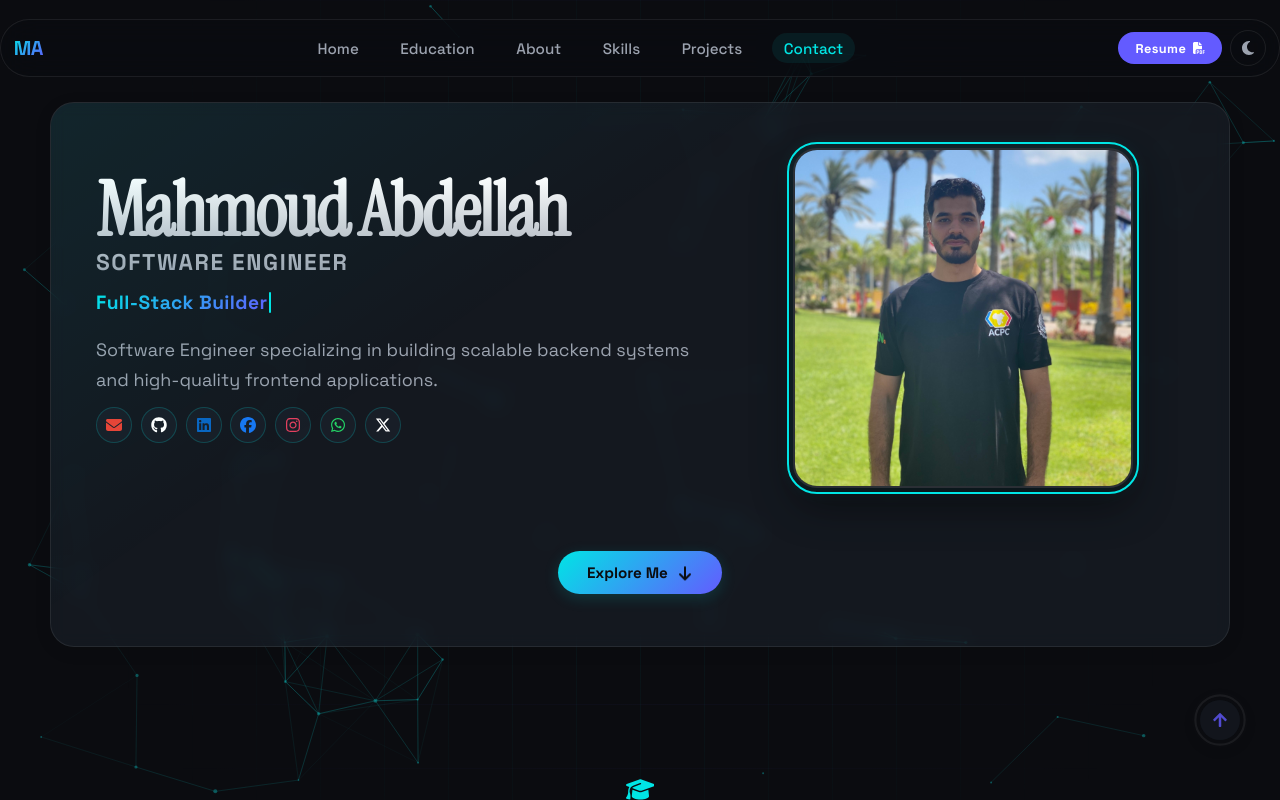
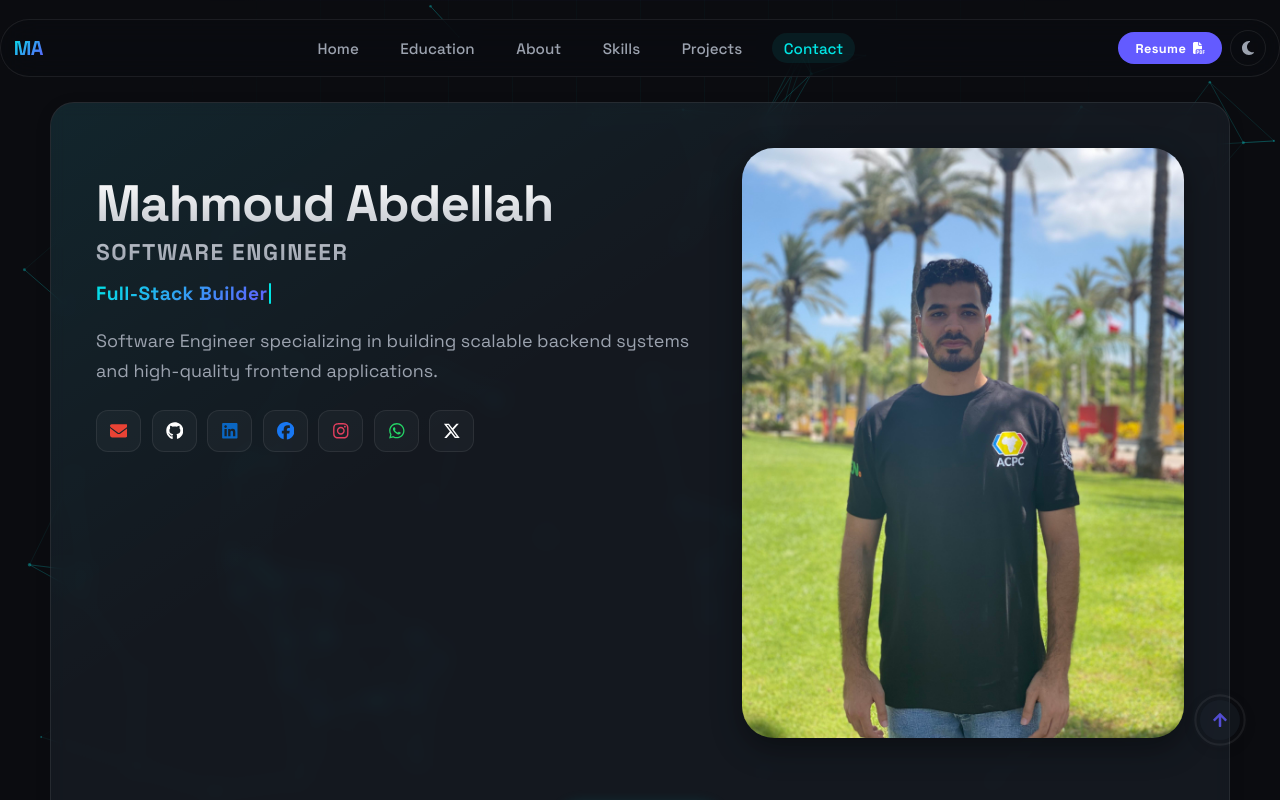
Before and after one commit to Mahmoud142/Mahmoud-Abdellah, a React (Vite) app: page / in a window 1280 px wide. Shown: the top 800 px of the page. Built offline with nearby package versions, Linux system fonts and the light colour scheme.

Commit message:
style: apply modern tech font styling to hero typography

```diff
--- a/src/components/Hero/Hero.css
+++ b/src/components/Hero/Hero.css
@@ -4,6 +4,26 @@
     gap: clamp(1.1rem, 2.4vw, 1.9rem);
     padding: clamp(1.5rem, 3.5vw, 3rem);
     background: var(--color-hero-bg);
+    position: relative;
+    /* Subtle dot-matrix pattern */
+    background-image: radial-gradient(var(--color-border) 1px, transparent 1px);
+    background-size: 24px 24px;
+    background-position: center;
+}
+
+.hero::before {
+    content: "";
+    position: absolute;
+    inset: 0;
+    background: linear-gradient(180deg, var(--color-hero-bg) 0%, transparent 20%, transparent 80%, var(--color-hero-bg) 100%),
+        radial-gradient(ellipse at center, transparent 0%, var(--color-hero-bg) 70%);
+    pointer-events: none;
+    z-index: 0;
+}
+
+.hero>* {
+    position: relative;
+    z-index: 1;
 }
 
 .status-card {
@@ -99,10 +119,12 @@
 .hero-copy h1,
 .status-card h1 {
     margin: 0;
-    font-family: 'Instrument Serif', serif;
-    font-size: clamp(2.2rem, 7.2vw, 4.7rem);
-    line-height: 0.92;
-    letter-spacing: -0.03em;
+    /* Changed to a clean, simple tech font */
+    font-family: 'Space Grotesk', 'Fira Code', 'Roboto Mono', monospace;
+    font-size: clamp(1.8rem, 5vw, 3.2rem);
+    font-weight: 700;
+    line-height: 1.1;
+    letter-spacing: -0.02em;
     color: var(--color-text-primary);
     text-wrap: balance;
     background: var(--gradient-metallic);
@@ -155,35 +177,49 @@
 .hero-social-icons {
     display: flex;
     flex-wrap: wrap;
-    gap: 0.55rem;
-    margin-top: 0.82rem;
+    gap: 0.65rem;
+    margin-top: 1.5rem;
 }
 
 .hero-social-icon {
-    width: 2.25rem;
-    height: 2.25rem;
-    border-radius: 50%;
+    width: auto;
+    min-width: 2.6rem;
+    height: 2.6rem;
+    padding: 0 0.8rem;
+    border-radius: 12px;
+    /* Smooth rounded rectangle instead of circle */
     display: inline-flex;
     align-items: center;
     justify-content: center;
     color: var(--color-accent);
-    border: 1px solid rgba(0, 229, 229, 0.2);
-    background: var(--color-bg-surface);
+    /* Frosted glass effect */
+    background: rgba(255, 255, 255, 0.03);
+    border: 1px solid rgba(255, 255, 255, 0.08);
+    /* Minimalist thin border */
+    backdrop-filter: blur(8px);
+    -webkit-backdrop-filter: blur(8px);
     text-decoration: none;
-    transition: transform 160ms ease, border-color 180ms ease;
-    will-change: transform;
+    transition: all 0.3s cubic-bezier(0.25, 1, 0.5, 1);
+    will-change: transform, box-shadow;
 }
 
 .hero-social-icon svg {
-    width: 1rem;
-    height: 1rem;
+    width: 1.1rem;
+    height: 1.1rem;
+    transition: transform 0.3s ease;
 }
 
 .hero-social-icon:hover {
-    transform: translateY(-3px);
-    border-color: var(--color-accent);
-    background: var(--color-accent-glow);
-    box-shadow: 0 8px 24px var(--color-accent-glow);
+    transform: translateY(-4px);
+    background: var(--color-bg-surface);
+    color: var(--color-text-primary);
+    /* Use the inherent color (if set via inline style) for the border, or fallback to glowing white */
+    border-color: currentColor;
+    box-shadow: 0 8px 25px rgba(0, 0, 0, 0.4), 0 0 15px currentColor;
+}
+
+.hero-social-icon:hover svg {
+    transform: scale(1.15);
 }
 
 .primary-link,
@@ -276,7 +312,21 @@
 }
 
 
-@keyframes profile-float {
+@keyframes frame-flow {
+    0% {
+        background-position: 0% 50%;
+    }
+
+    50% {
+        background-position: 100% 50%;
+    }
+
+    100% {
+        background-position: 0% 50%;
+    }
+}
+
+@keyframes float-wrapper {
 
     0%,
     100% {
@@ -284,39 +334,75 @@
     }
 
     50% {
-        transform: translateY(-3%);
+        transform: translateY(-15px);
     }
 }
 
-.hero-profile-image {
+/* Organic pro morphing shape */
+@keyframes morph-frame {
+    0% {
+        border-radius: 60% 40% 30% 70% / 60% 30% 70% 40%;
+    }
+
+    50% {
+        border-radius: 30% 60% 70% 40% / 50% 60% 30% 60%;
+    }
+
+    100% {
+        border-radius: 60% 40% 30% 70% / 60% 30% 70% 40%;
+    }
+}
+
+.hero-image-wrapper {
+    position: relative;
     width: 92%;
-    max-width: 340px;
+    max-width: 320px;
     justify-self: center;
     aspect-ratio: 1 / 1;
-    object-fit: cover;
-    border-radius: 24px;
-    border: 2px solid rgba(255, 255, 255, 0.1);
-    outline: 2px solid var(--color-accent);
-    outline-offset: 4px;
-    box-shadow: 0 18px 40px rgba(0, 0, 0, 0.45), 0 0 20px var(--color-accent-glow);
-    display: block;
-    transform: rotateX(0) rotateY(0) scale(1);
-    transition: transform 0.4s cubic-bezier(0.34, 1.56, 0.64, 1),
-        box-shadow 0.4s ease,
-        outline-offset 0.4s ease,
-        outline-color 0.4s ease,
-        border-color 0.4s ease;
-    will-change: transform, box-shadow, outline-offset;
+    display: flex;
+    align-items: center;
+    justify-content: center;
+    /* Wrapper handles the float natively without hover conflict */
+    animation: float-wrapper 6s ease-in-out infinite;
     cursor: pointer;
+    z-index: 1;
 }
 
-.hero-profile-image:hover {
-    transform: rotateX(4deg) rotateY(-8deg) scale(1.04);
-    box-shadow: 0 30px 60px rgba(0, 0, 0, 0.6),
-        0 0 50px var(--color-accent);
-    outline-color: #ffffff;
-    outline-offset: 10px;
-    border-color: rgba(255, 255, 255, 0.3);
+/* The fluid moving frame behind the image */
+.hero-moving-frame {
+    position: absolute;
+    inset: -6px;
+    /* extends slightly beyond the image to act as a frame */
+    background: linear-gradient(135deg, var(--color-accent), var(--color-accent-secondary), var(--color-accent-tertiary));
+    background-size: 200% 200%;
+    /* The core of the "pro ease movement": a morphing organic bubble */
+    animation: morph-frame 8s ease-in-out infinite, frame-flow 6s ease-in-out infinite;
+    z-index: -1;
+    transition: all 0.5s cubic-bezier(0.175, 0.885, 0.32, 1.27);
+}
+
+.hero-image-wrapper:hover .hero-moving-frame {
+    inset: -12px;
+    /* Expands gracefully on hover */
+    filter: blur(12px);
+    /* Glows intensely on hover */
+    opacity: 0.9;
+}
+
+.hero-profile-image {
+    width: 100%;
+    height: 100%;
+    object-fit: cover;
+    border-radius: 2rem;
+    box-shadow: 0 10px 30px rgba(0, 0, 0, 0.4);
+    z-index: 1;
+    transition: transform 0.5s cubic-bezier(0.175, 0.885, 0.32, 1.27);
+    display: block;
+    background: var(--color-bg-surface);
+}
+
+.hero-image-wrapper:hover .hero-profile-image {
+    transform: scale(1.04);
 }
 
 .hero-explore-container {
```
